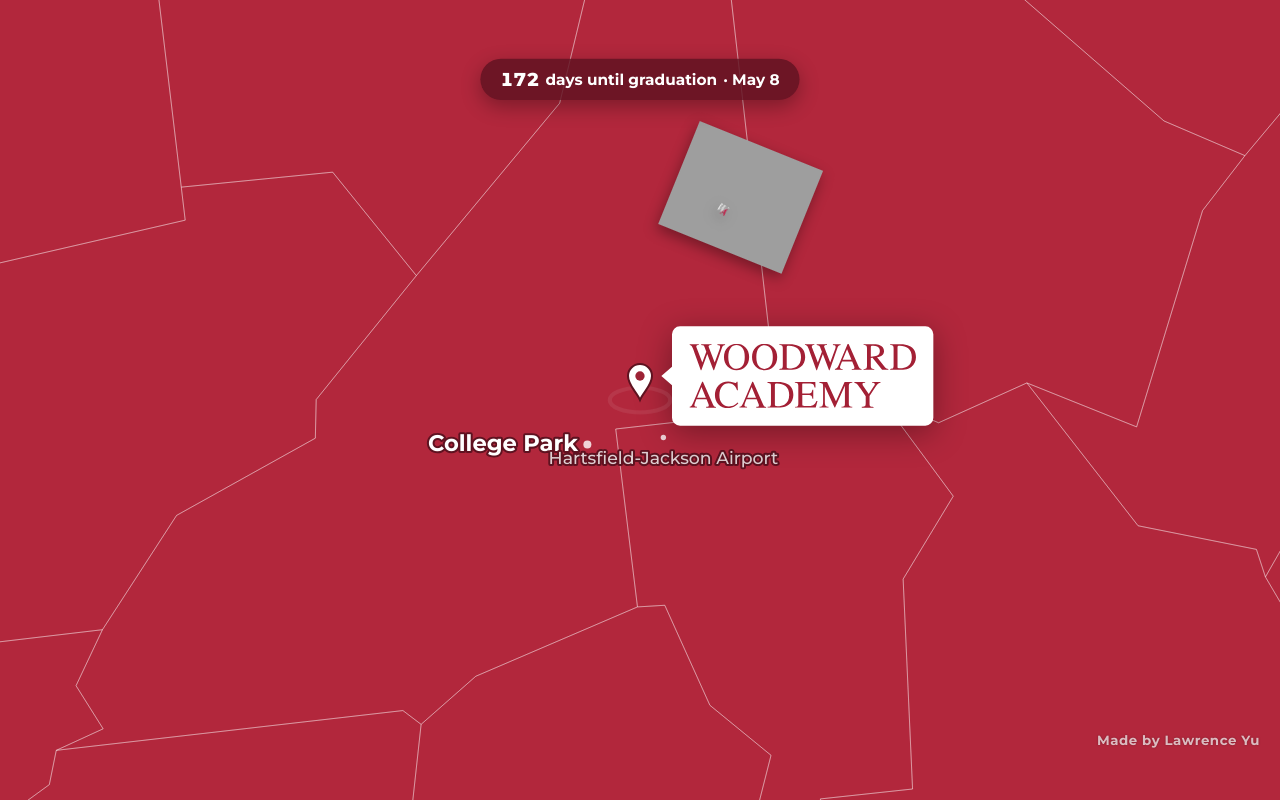
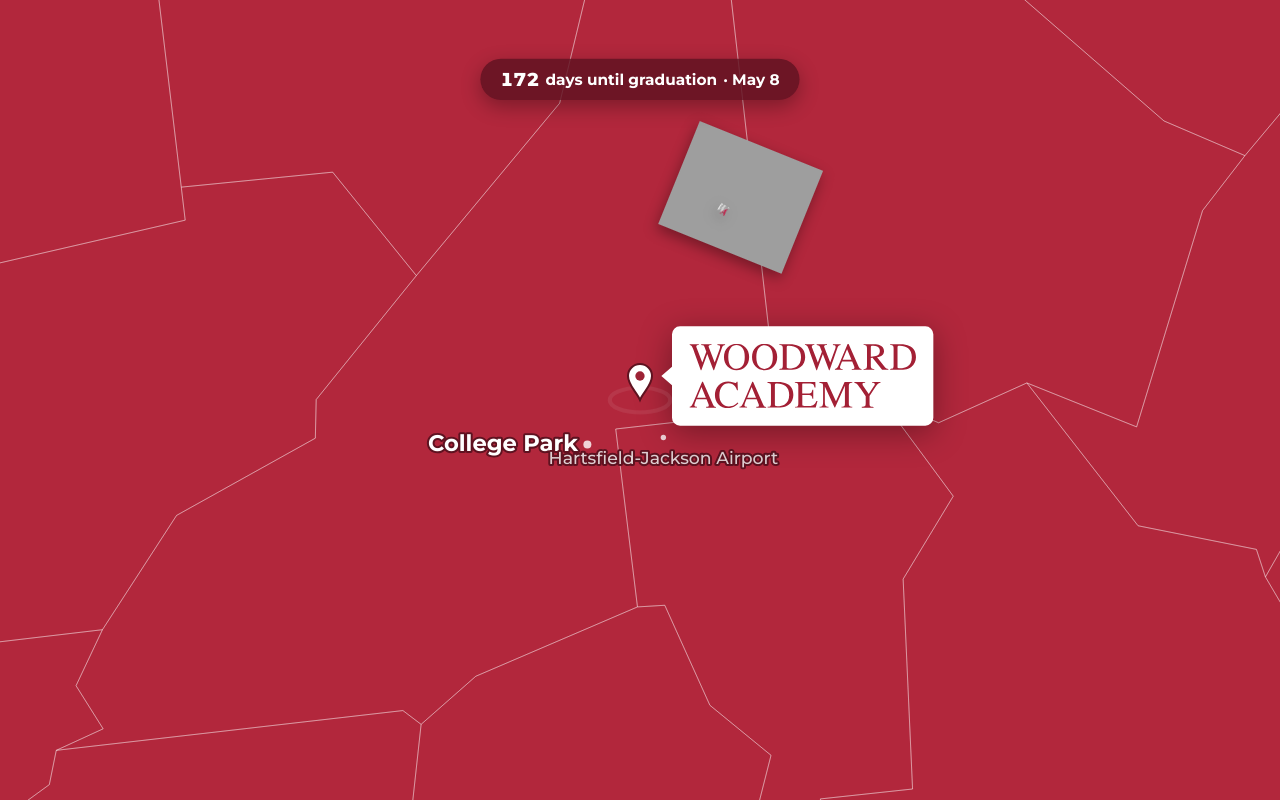
Before and after one commit to 27lyu-pixel/woodward-college-map, a plain HTML site: page index.html in a window 1280 px wide. Drawn offline with nearby package versions, Linux system fonts and the light colour scheme; no server answers; grey boxes are pictures that could not be loaded.

Commit message:
Remove the "Made by Lawrence Yu" corner credit
This reverts commit 8a64285.

Co-Authored-By: Claude Opus 5.5 <noreply@anthropic.com>

```diff
--- a/css/style.css
+++ b/css/style.css
@@ -102,14 +102,6 @@ html, body {
 .bar-countdown:not(:last-child) { padding-right: 24px; border-right: 2px solid rgba(255, 255, 255, 0.35); }
 /* Too wide for the screen (e.g. with the scholarship total): js/totals.js drops these first */
 .statbar.tight .bar-title, .statbar.tighter .bar-date { display: none; }
-
-/* Credit in the bottom-right corner (CONFIG.credit); below the student card's bottom edge */
-.credit {
-  position: absolute; right: 30px; bottom: 18px;
-  font-family: var(--font); font-size: 20px; font-weight: 600; letter-spacing: 0.04em;
-  color: rgba(255, 255, 255, 0.7);
-  text-shadow: 0 1px 3px rgba(0, 0, 0, 0.35);
-}
 
 /* Student card */
 /* HTML layer over the map, sized like the stage and scaled by js/ui.js */
--- a/js/config.js
+++ b/js/config.js
@@ -7,9 +7,6 @@ const CONFIG = {
     // data/sample.csv has made-up test rows.
     csvUrl: "https://docs.google.com/spreadsheets/d/e/2PACX-1vQw1De9-COY-VSwSg_EXrWxnQRG7Lv2XCAGcZTQ_NrRZ3GtD_KtfhVCPS9MVtpRa78bkxWeyNqy9zTK/pub?gid=1336388585&single=true&output=csv",
   },
-
-  // Small credit in the bottom-right corner, on screen the whole loop ("" to hide it).
-  credit: "Made by Lawrence Yu",
 
   title: {
     lines: ["Where are our senior", "War Eagles headed?"],
--- a/js/ui.js
+++ b/js/ui.js
@@ -13,8 +13,5 @@ const UI = (() => {
   addEventListener("resize", fit);
   fit();
 
-  // Credit in the corner, on screen the whole loop (CONFIG.credit).
-  if (CONFIG.credit) d3.select(el).append("div").attr("class", "credit").text(CONFIG.credit);
-
   return { layer: () => d3.select(el) };
 })();
```
